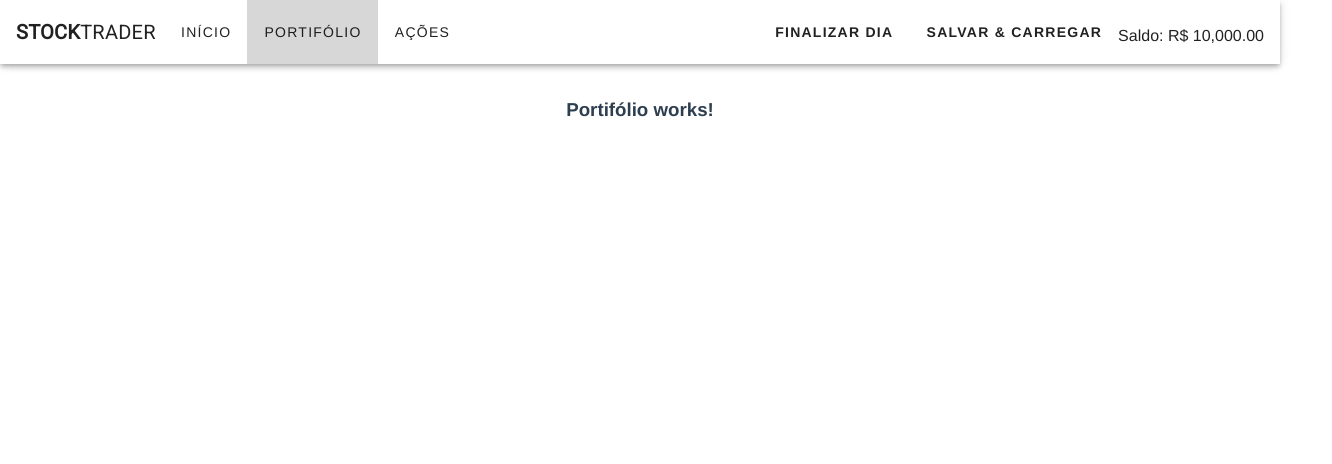
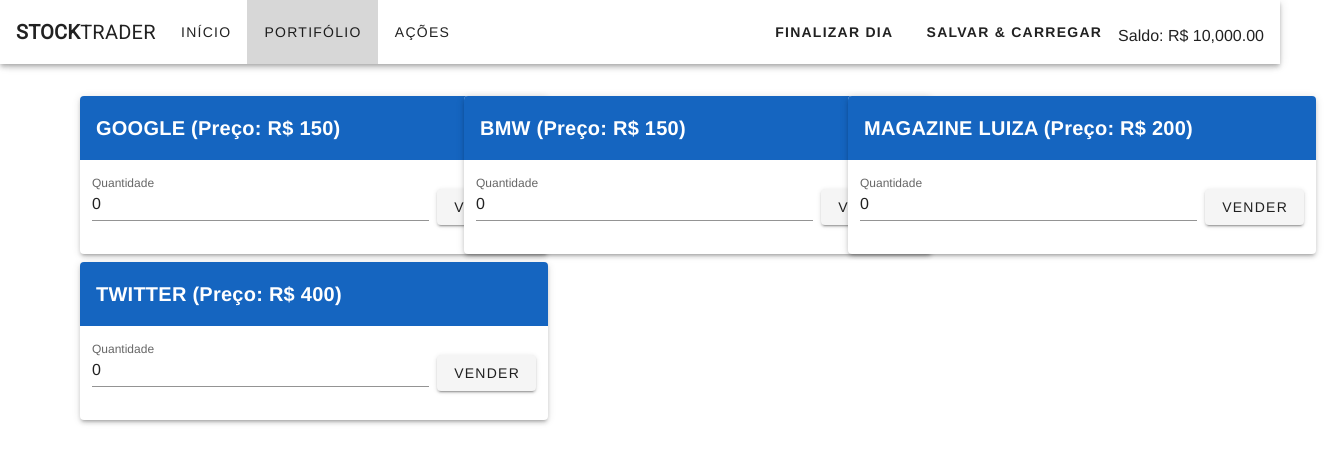
Before and after one commit to jmarc00s/stock-trader-vue, a Vue app: page /portifolio in a window 1280 px wide. Shown: the top 464 px of the page, 1332 px wide, since content can reach past the window. Built offline with nearby package versions, Linux system fonts and the light colour scheme.

Commit message:
Implementação do componente de portifolio

```diff
--- a/public/index.html
+++ b/public/index.html
@@ -5,7 +5,7 @@
     <meta http-equiv="X-UA-Compatible" content="IE=edge">
     <meta name="viewport" content="width=device-width,initial-scale=1.0">
     <link rel="icon" href="<%= BASE_URL %>favicon.ico">
-    <title><%= htmlWebpackPlugin.options.title %></title>
+    <title>Stock trader</title>
     <link rel="stylesheet" href="https://fonts.googleapis.com/css?family=Roboto:100,300,400">
     <link rel="stylesheet" href="https://cdn.jsdelivr.net/npm/@mdi/font@latest/css/materialdesignicons.min.css">
     <link rel="stylesheet" href="https://cdnjs.cloudflare.com/ajax/libs/animate.css/3.7.0/animate.min.css">
--- a/src/App.vue
+++ b/src/App.vue
@@ -34,19 +34,19 @@ export default {
   color: #2c3e50;
 }
 @keyframes slide-out {
-  from {transform: translateY(40px);}
+  from {transform: translateY(20px);}
   to {transform: translateY(0);}
 }
 @keyframes slide-in {
   from {transform: translateY(0px);}
-  to {transform: translateY(40px);}
+  to {transform: translateY(20px);}
 }
 
 .slide-enter-active {
-  animation: slide-in 0.3s ease-in-out;
+  animation: slide-in 0.3s ease-in;
 }
 .slide-leave-active {
-  animation: slide-out 0.3s ease-in-out;
+  animation: slide-out 0.3s ease-out;
 }
 
 .slide-enter, .slide-leave-to {
--- a/src/components/Acoes/CardAcao.vue
+++ b/src/components/Acoes/CardAcao.vue
@@ -1,19 +1,20 @@
 <template>
   <div class="card">
     <v-card elevation="3">
-      <v-card-title class="card-title">
+      <v-card-title class="card-title" :class="classeTitulo">
         <strong>{{ titulo }}</strong>
       </v-card-title>
       <v-card-text class="pa-6">
-        <v-row justify="space-between" >
-          <v-form ref="form" class="d-flex flex-row align-center">
+        <v-row justify="space-between">
+          <v-form ref="form" class="d-flex flex-row align-center flex-grow-1">
             <v-text-field
               type="number"
-              class="pr-2"
+              class="pr-2 flex-grow-1"
               v-model="quantidade"
               label="Quantidade">
             </v-text-field>
-            <v-btn>Comprar</v-btn>
+            <v-btn v-if="exibirBotaoVender">Vender</v-btn>
+            <v-btn v-else>Comprar</v-btn>
           </v-form>
         </v-row>
       </v-card-text>
@@ -26,16 +27,38 @@ export default {
   props: {
     acao: {
       required: true
+    },
+    tipo: {
+      required: true
     }
   },
   computed: {
     titulo () {
       return `${this.acao.nomeAcao.toUpperCase()} (Preço: R$ ${this.acao.valor})`
+    },
+    exibirBotaoVender () {
+      return this.tipo === 'portifolio'
     }
+  },
+  created () {
+    this.classeTitulo = this.definirClasseTitulo()
   },
   data () {
     return {
-      quantidade: 0
+      quantidade: 0,
+      classeTitulo: ''
+    }
+  },
+  methods: {
+    definirClasseTitulo () {
+      switch (this.tipo) {
+        case 'acao':
+          return 'card-title-acao'
+        case 'portifolio':
+          return 'card-title-portifolio'
+        default:
+          return ''
+      }
     }
   }
 
@@ -44,11 +67,16 @@ export default {
 
 <style scoped>
   .card {
-    max-width: 400px;
+    min-width: 500px;
   }
-  .card-title{
+  .card-title {
+    color: white;
+  }
+  .card-title-acao{
     background: rgb(46,125,50);
-    color: white;
+  }
+  .card-title-portifolio{
+    background: rgb(21,101,192);
   }
   .card-form {
     display: flex;
--- a/src/components/Acoes/ListaAcoes.vue
+++ b/src/components/Acoes/ListaAcoes.vue
@@ -1,12 +1,22 @@
 <template>
   <div class="d-flex flex-row">
-    <CardAcao class="px-4" v-for="acao in acoes" :key="acao.nomeAcao" :acao="acao" />
+    <v-row no-gutters>
+      <v-col cols="12" sm="4" v-for="acao in acoes" :key="acao.nomeAcao">
+        <CardAcao class="px-4 pb-2" :acao="acao" :tipo="tipo" />
+      </v-col>
+    </v-row>
   </div>
 </template>
 
 <script>
 import CardAcao from './CardAcao'
 export default {
+  props: {
+    tipo: {
+      required: true,
+      type: String
+    }
+  },
   components: {
     CardAcao
   },
@@ -15,7 +25,8 @@ export default {
       acoes: [
         { nomeAcao: 'Google', valor: 150, quantidadeDisponivel: 100 },
         { nomeAcao: 'BMW', valor: 150, quantidadeDisponivel: 45 },
-        { nomeAcao: 'Magazine Luiza', valor: 200, quantidadeDisponivel: 23 }
+        { nomeAcao: 'Magazine Luiza', valor: 200, quantidadeDisponivel: 23 },
+        { nomeAcao: 'Twitter', valor: 400, quantidadeDisponivel: 23 }
       ]
     }
   }
--- a/src/views/Acoes.vue
+++ b/src/views/Acoes.vue
@@ -1,6 +1,6 @@
 <template>
   <div>
-    <ListaAcoes />
+    <ListaAcoes tipo="acao"/>
   </div>
 </template>
 
--- a/src/views/Portifolio.vue
+++ b/src/views/Portifolio.vue
@@ -1,12 +1,15 @@
 <template>
   <div>
-    <h3>Portifólio works!</h3>
+    <lista-acoes tipo="portifolio" />
   </div>
 </template>
 
 <script>
+import ListaAcoes from '../components/Acoes/ListaAcoes'
 export default {
-
+  components: {
+    ListaAcoes
+  }
 }
 </script>
 
```
